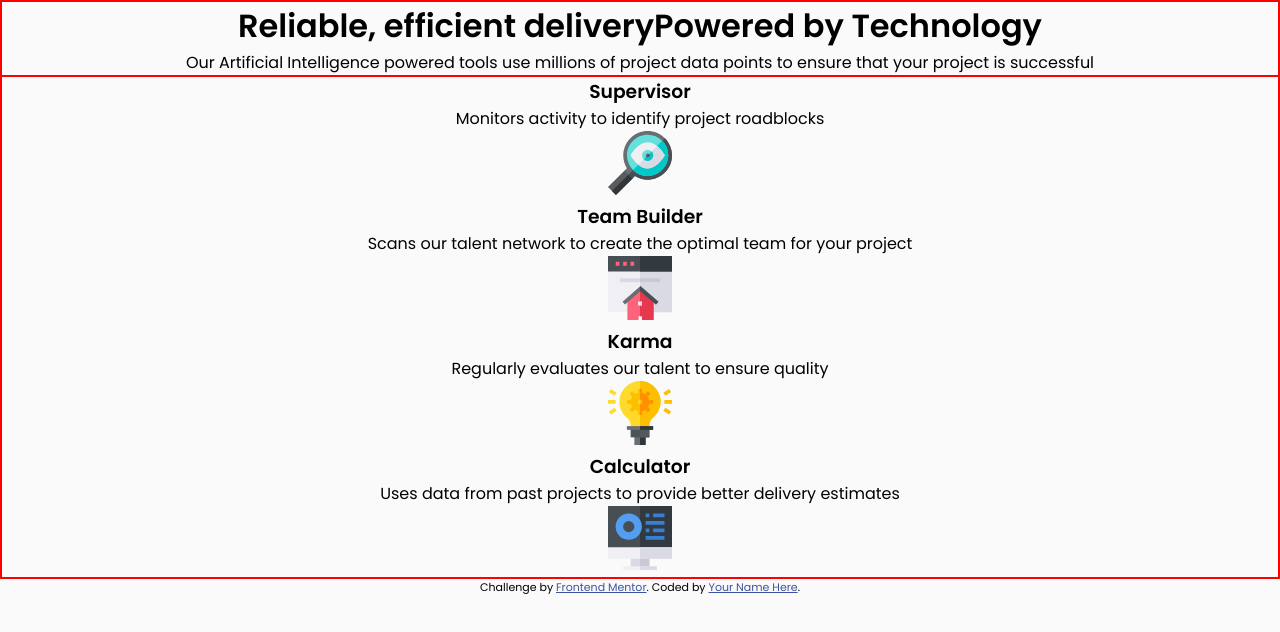
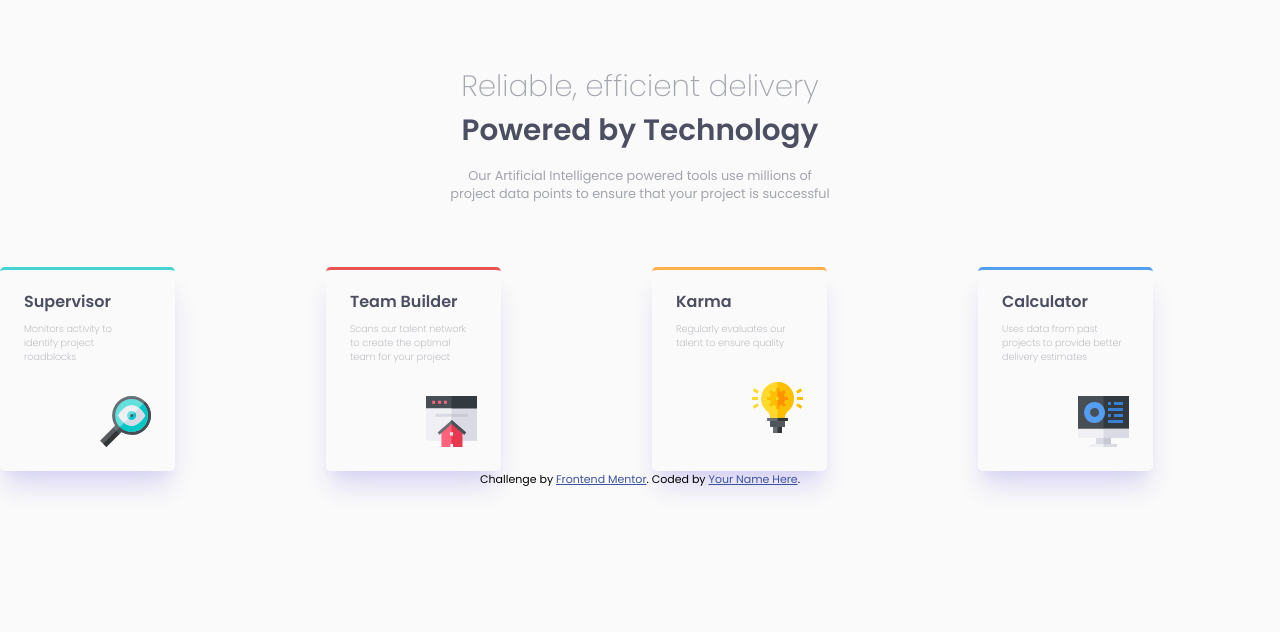
Before and after one commit to codein-looney/four-card-feature-section, a plain HTML site: page index.html in a window 1280 px wide. Drawn offline with Linux system fonts and the light colour scheme.

Commit message:
working on the grid

```diff
--- a/index.html
+++ b/index.html
@@ -19,29 +19,29 @@
   <main class="wrapper">
     <header class="header">
       <h1 class="header-title">
-        Reliable, efficient delivery<span>Powered by Technology</span></h1>
+        Reliable, efficient delivery<br><span>Powered by Technology</span></h1>
       <p class="header-sub-title">
         Our Artificial Intelligence powered tools use millions of project data points
         to ensure that your project is successful</p>
       </header>
     <div class="grid">
       <div class="box1">
-        <h3 class="heading">Supervisor</h3>
+        <h3 class="heading-title">Supervisor</h3>
         <p class="heading-sub-title">Monitors activity to identify project roadblocks</p>
         <img src="/images/icon-supervisor.svg" alt="icon-supervisor">
       </div>
       <div class="box2">
-        <h3 class="heading">Team Builder</h3>
+        <h3 class="heading-title">Team Builder</h3>
         <p class="heading-sub-title">Scans our talent network to create the optimal team for your project</p>
         <img src="/images/icon-team-builder.svg" alt="icon-team-builder">
       </div>
       <div class="box3">
-        <h3 class="heading">Karma</h3>
+        <h3 class="heading-title">Karma</h3>
         <p class="heading-sub-title">Regularly evaluates our talent to ensure quality</p>
         <img src="/images/icon-karma.svg" alt="icon-karma">
       </div>
       <div class="box4">
-        <h3 class="heading">Calculator</h3>
+        <h3 class="heading-title">Calculator</h3>
         <p class="heading-sub-title">Uses data from past projects to provide better delivery estimates</p>
         <img src="/images/icon-calculator.svg" alt="icon-calculator">
       </div>
--- a/scss/base/_reset.scss
+++ b/scss/base/_reset.scss
@@ -6,10 +6,4 @@
 body {
     background: var(--Very-Light-Gray);
     font-family: 'Poppins', sans-serif;
-
-    main {
-        text-align: center;
-
-        border: 1px solid red;
-    }
 }
--- a/scss/layout/_grid.scss
+++ b/scss/layout/_grid.scss
@@ -1,3 +1,54 @@
 .wrapper .grid {
-    border: 1px solid red;
+    display: grid;
+    grid-template-columns: repeat(4, 1fr);
+    gap: 1.5em;
+    justify-content: center;
+
+    .box1, .box2, .box3, .box4 {
+        width: 50%;
+        padding: 1.2em 0 0 1.5em;
+        border-top: .2em solid var(--Cyan);
+        border-radius: .3em;
+        box-shadow: hsla(246, 87%, 43%, 0.137) 0px 20px 25px -5px, hsla(253, 81%, 43%, 0.04) 0px 10px 10px -5px;
+
+        .heading-title {
+            margin-bottom: .5em;
+            font-size: 1em;
+            color: var(--Very-Dark-Blue);
+            font-weight: 600;
+        }
+
+        .heading-sub-title {
+            font-size: .6em;
+            max-width: 80%;
+            color: var(--Grayish-Blue);
+            font-weight: 200;
+        }
+
+        img {
+            margin: 2em 1.5em 1.5em 0;
+            width: 3.2em;
+            float: right;
+        }
+    }
+
+    .box1 {
+
+    }
+
+    .box2 {
+        border-top: .2em solid var(--Red) !important;
+
+    }
+
+    .box3 {
+        border-top: .2em solid var(--Orange) !important;
+
+    }
+
+    .box4 {
+        border-top: .2em solid var(--Blue) !important;
+
+    }
+
 }
--- a/scss/layout/_header.scss
+++ b/scss/layout/_header.scss
@@ -1,3 +1,26 @@
 .wrapper .header {
-    border: 1px solid red;
+    margin: 5em 0;
+    font-size: .8em;
+    display: flex;
+    flex-direction: column;
+    align-items: center;
+    text-align: center;
+
+    .header-title {
+        font-size: 2.3em;
+        margin-bottom: .5em;
+        color: var(--Grayish-Blue);
+        font-weight: 200;
+
+        span {
+            color: var(--Very-Dark-Blue);
+            font-weight: 600;
+        }
+    }
+
+    .header-sub-title {
+        max-width: 30%;
+        color: var(--Grayish-Blue);
+
+    }
 }
```
Also changed, not shown: css/styles.css, 1 other file.
